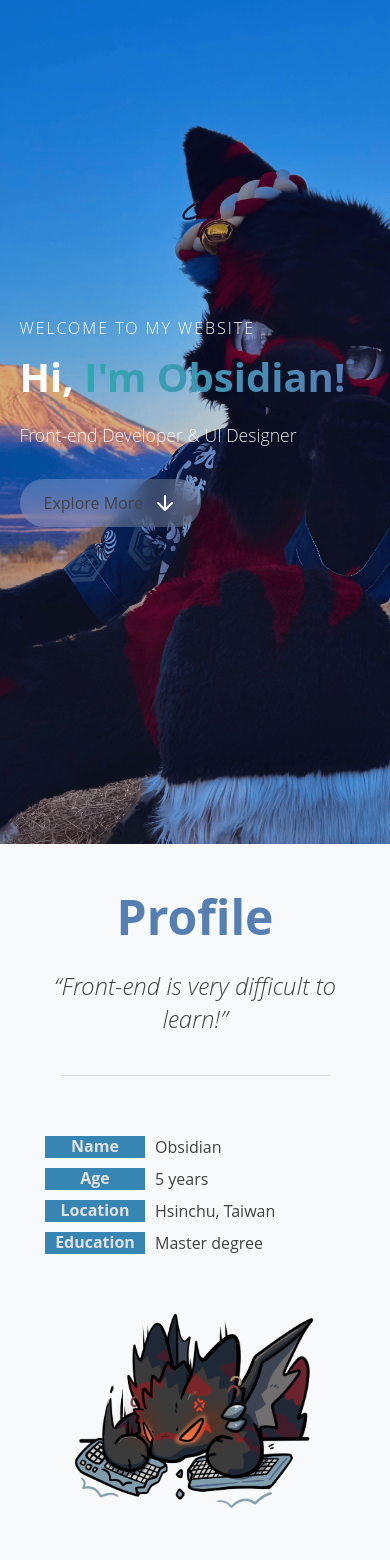
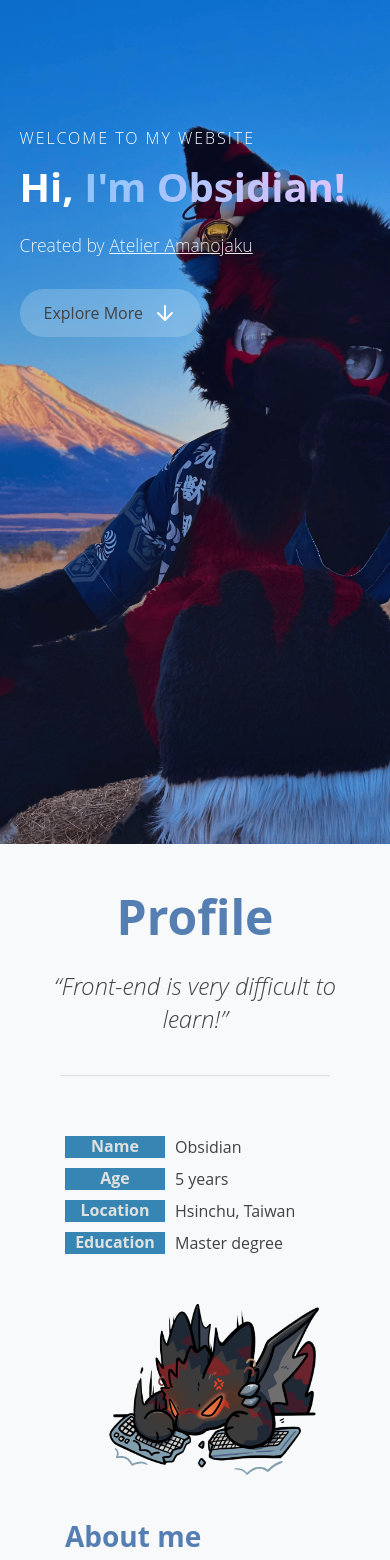
Before and after one commit to ObsidianDrake/ObsidianDrake.github.io, a React (Vite) app: page / in a window 390 px wide. Shown: the top 1560 px of the page. Built offline with nearby package versions, Linux system fonts and the light colour scheme.

Commit message:
Update Cover and Profile components with new content and styles; replace subtitle with attribution, enhance image loading effects, and adjust layout for better responsiveness.

```diff
--- a/src/components/Cover.jsx
+++ b/src/components/Cover.jsx
@@ -55,7 +55,7 @@ const Cover = () => {
             <h1 className="title" ref={titleRef}>
               Hi, <span className="highlight">I'm Obsidian!</span>
             </h1>
-            <p className="subtitle">Front-end Developer & UI Designer</p>
+            <p className="subtitle">Created by <a className="subtitle" href='https://atoama.cn/'>Atelier Amanojaku</a></p>
           </div>
           <button className="scroll-down-btn" onClick={scrollDown}>
             <span>Explore More</span>
--- a/src/components/ProfileInfo.jsx
+++ b/src/components/ProfileInfo.jsx
@@ -59,7 +59,13 @@ I am looking forward to get in touch with you!`;
             ))}
           </div>
           <div className="img-container-profile">
-            <img src={obsidianImage} alt="Obsidian" />
+            <img
+              src={obsidianImage}
+              alt="Obsidian"
+              data-aos="fade-up"
+              data-aos-delay="150"
+              data-aos-offset="110"
+            />
           </div>
           <div className="about-container">
             <div className="about">
--- a/src/styles/Cover.css
+++ b/src/styles/Cover.css
@@ -44,7 +44,7 @@
 
 .highlight {
   color: #ffffff;
-  background: linear-gradient(to right, var(--subheading-color), var(--title-color));
+  background: linear-gradient(to right, #8ec5fc, #e0c3fc);
   background-clip: text;
   -webkit-background-clip: text;
   -webkit-text-fill-color: transparent;
@@ -135,6 +135,8 @@
 @media (max-width: 480px) {
   .hero-content {
     padding: 0 5%;
+    justify-content: flex-start;
+    padding-top: 15vh;
   }
 
   .greeting {
--- a/src/styles/ProfileInfo.css
+++ b/src/styles/ProfileInfo.css
@@ -1,46 +1,45 @@
 .profile-content {
   display: flex;
-  flex-wrap: wrap;
-  justify-content: center;
+  flex-wrap: nowrap;
+  justify-content: space-between;
   align-items: flex-start;
   gap: 20px;
   padding: 20px;
-}
-
-@media (min-width: 1200px) {
-  .profile-content {
-    display: flex;
-    flex-wrap: wrap;
-    justify-content: center;
-    align-items: flex-start;
-    gap: 100px;
-    padding: 20px;
-  }
+  width: 100%;
 }
 
 .detail-container,
 .img-container-profile,
 .about-container {
-  flex: 1 1 300px;
-  max-width: 300px;
+  flex: 1;
+  min-width: 0;
+}
+
+.detail-container {
+  display: flex;
+  flex-direction: column;
+  justify-content: center;
+  min-width: 150px;
 }
 
 .img-container-profile {
-  flex: 1 1 300px;
-  max-width: 300px;
   display: flex;
   justify-content: center;
   align-items: center;
+  flex: 0.8;
 }
 
 .img-container-profile img {
-  width: var(--profile-image-size);
-  height: var(--profile-image-size);
-  max-height: var(--profile-image-size);
+  width: 100%;
+  max-width: 250px;
+  height: auto;
+  object-fit: contain;
+  transition: max-width 0.3s ease;
 }
 
 .about-container {
   margin: 0;
+  min-width: 150px;
 }
 
 .about-container .about {
@@ -69,3 +68,55 @@
   text-align: center;
   display: inline-block;
 }
+
+@media (min-width: 768px) and (max-width: 1199px) {
+  .profile-content {
+    gap: 30px;
+  }
+
+  .img-container-profile img {
+    max-width: 180px;
+  }
+}
+
+@media (min-width: 1200px) {
+  .profile-content {
+    gap: 80px;
+  }
+
+  .img-container-profile img {
+    max-width: 250px;
+  }
+}
+
+@media (max-width: 767px) {
+  .profile-content {
+    flex-direction: column;
+    align-items: center;
+    gap: 40px;
+  }
+
+  .detail-container,
+  .img-container-profile,
+  .about-container {
+    flex: none;
+    width: 100%;
+    max-width: 300px;
+  }
+
+  .detail-container {
+    order: 0;
+  }
+
+  .img-container-profile {
+    order: 1;
+  }
+
+  .about-container {
+    order: 2;
+  }
+
+  .img-container-profile img {
+    max-width: 220px;
+  }
+}
```
Also changed, not shown: src/assets/images/obsidian_angry.png.
